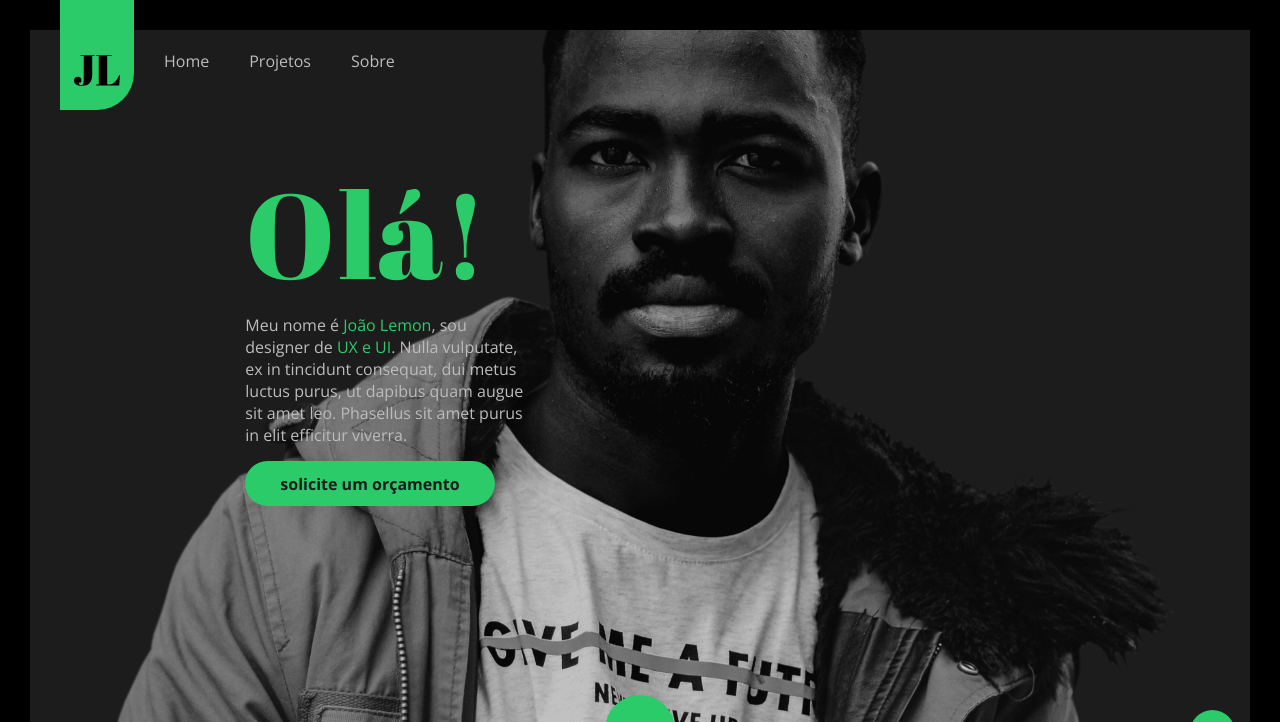
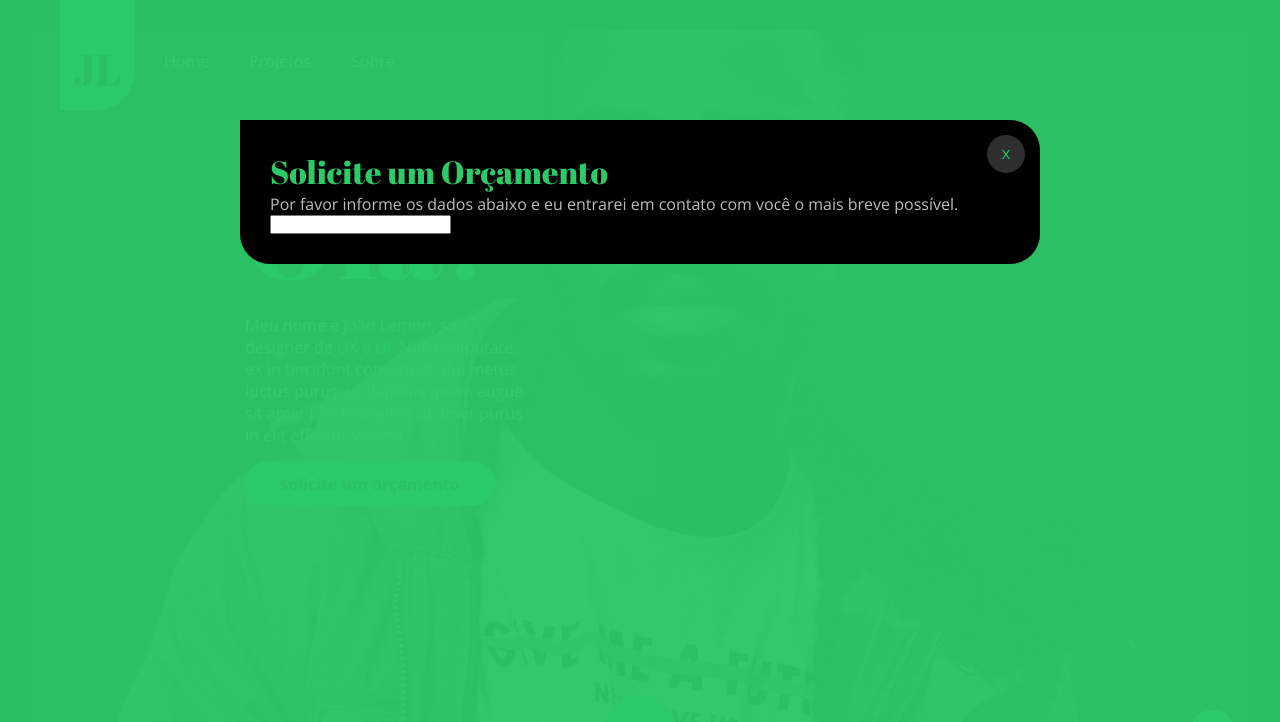
Before and after one commit to kurocaelum/Lemon-app, a plain HTML site: page index.html in a window 1280 px wide. Shown: the top 722 px of the page. Drawn offline with nearby package versions, Linux system fonts and the light colour scheme.

Commit message:
feat: modal overlay/box

```diff
--- a/css/main.css
+++ b/css/main.css
@@ -91,6 +91,53 @@ p {
 
     .jl-preloader-inner {
         margin-top: -45px;
+    }
+
+    .jl-overlay {
+        width: 100%;
+        height: 100vh;
+        display: block;
+        position: fixed;
+        z-index: 1000;
+        top: 0;
+        left: 0;
+        background-color: rgba(44, 203, 105, 0.95);
+    }
+
+    .jl-modal {
+        width: 800px;
+        display: table;
+        padding: 30px;
+        border-radius: 0 30px 30px 30px;
+        position: fixed;
+        top: 15%;
+        left: 0;
+        right: 0;
+        margin: 0 auto;
+        z-index: 1200;
+    }
+
+    .jl-modal-header {
+        width: 100%;
+        display: table;
+        position: relative;
+    }
+
+    .jl-close-modal {
+        width: 38px;
+        height: 38px;
+        border-radius: 50%;
+
+        color: #2CCB69; /* Temporário por estar usando um texto no botão ("X") */
+        text-align: center;
+        line-height: center;
+        cursor: pointer;
+
+        position: absolute;
+        top: -15px;
+        right: -15px;
+        border: none;
+        background-color: #2F2F2F;
     }
 
     .jl-topbar {
--- a/index.html
+++ b/index.html
@@ -16,6 +16,21 @@
       <div class="jl-preloader-inner">
         <img src="images/lemon-loader.svg" class="jl-mar-bottom-15" alt="Carregando..." />
         <p class="jl-text-light jl-mar-top-15">Aguarde um pouquinho… Estou preparando a limonada</p>
+      </div>
+    </div>
+
+    <div class="jl-overlay"></div>
+    <div class="jl-modal jl-bg-black">
+      <div class="jl-modal-header">
+        <h1 class="jl-title jl-text-green">Solicite um Orçamento</h1>
+        <button class="jl-close-modal">X</button>
+      </div>
+
+      <div class="jl-modal-body">
+        <p class="jl-text-light">Por favor informe os dados abaixo e eu entrarei em contato com você o mais breve possível.</p>
+        <form class="jl-form">
+          <input type="text" name="Nome" id="jl-nome" class="jl-field">
+        </form>
       </div>
     </div>
 
```
